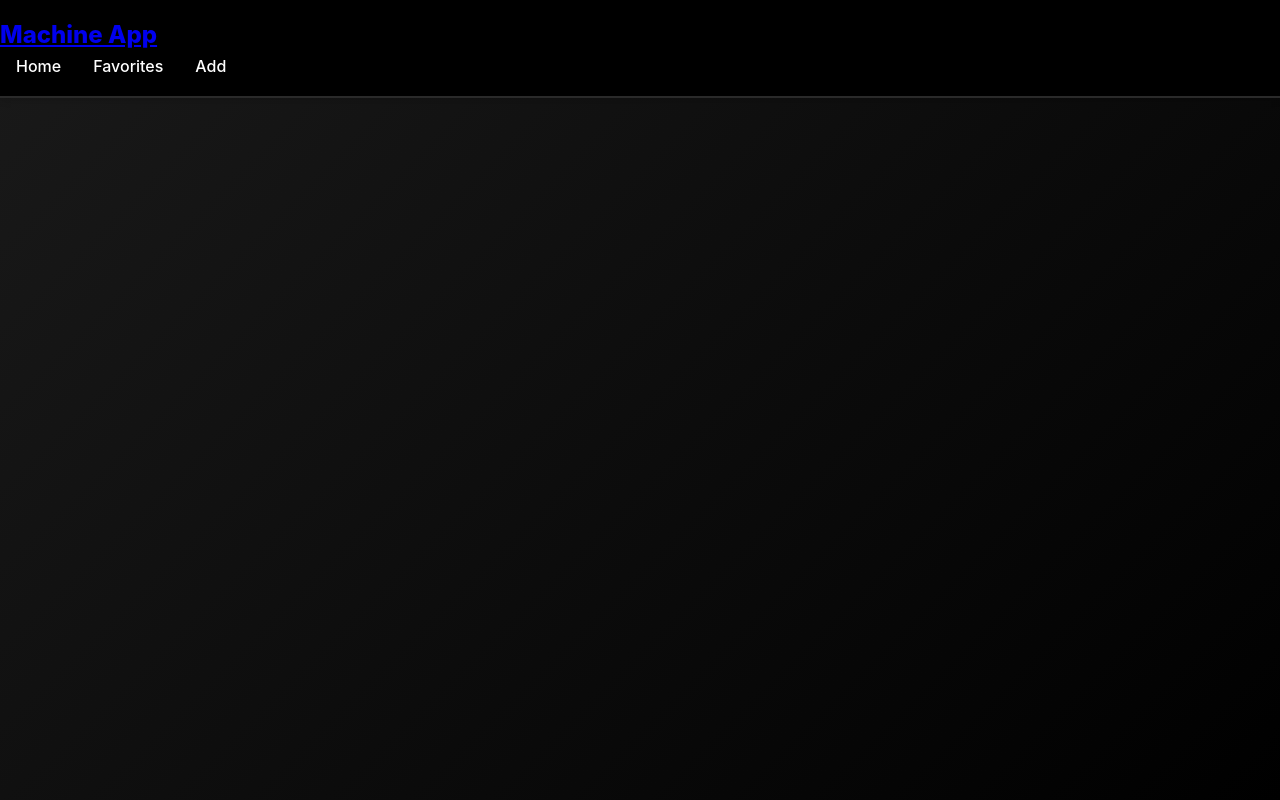
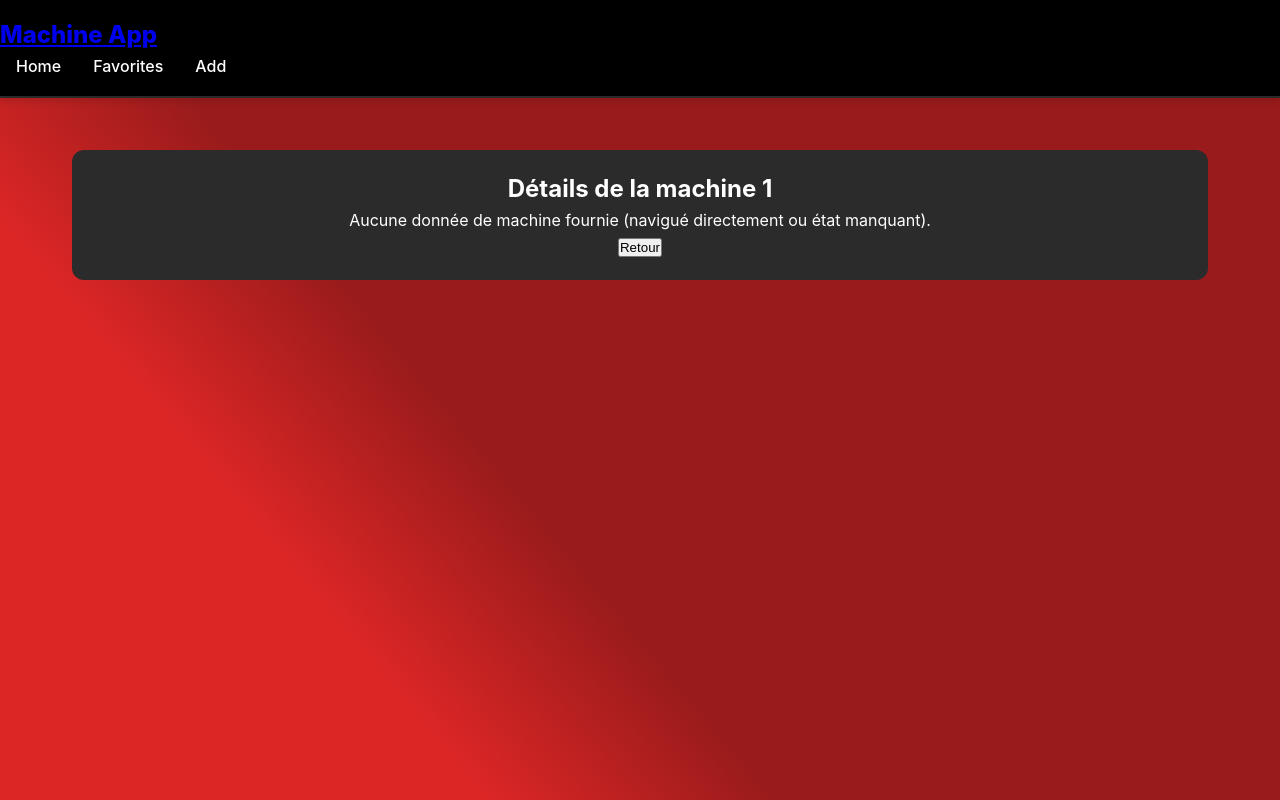
Before and after one commit to Saphire63/muscuApplicationReact, a React (Vite) app in the folder web/: page /machine/1 in a window 1280 px wide. Built offline with nearby package versions, Linux system fonts and the light colour scheme.

Commit message:
ajout de la page info

```diff
--- a/web/src/App.jsx
+++ b/web/src/App.jsx
@@ -9,6 +9,7 @@ import Home from "./pages/Home"
 import Favorites from "./pages/Favorites";
 import NavBar from "./components/NavBar";
 import AddMachine from "./pages/AddMachine";
+import MachineInfos from "./pages/MachineInfos";
 
 function App() {
   return (
@@ -19,6 +20,7 @@ function App() {
           <Route path="/" element ={<Home/>}/>
           <Route path="/favorites" element ={<Favorites/>}/>
           <Route path ="/add" element ={<AddMachine/>}/>
+          <Route path ="/machine/:id" element ={<MachineInfos/>}/>
         </Routes>
       </main>
     </div>
--- a/web/src/components/machineCard.jsx
+++ b/web/src/components/machineCard.jsx
@@ -1,7 +1,7 @@
 
 import "../css/global.css"
 import "../css/machineCard.css"
-function MachineCard({machine}){
+function MachineCard({machine,onClick}){
 
 
     // function OnOkClicked(){
@@ -11,7 +11,7 @@ function MachineCard({machine}){
         alert("favorite clicked")
     }
     return (
-    <div className="machine-card">
+    <div className="machine-card" onClick={onClick}>
         <div className="machine-infos">
             <h3>{machine.title}</h3>
         </div>
--- a/web/src/css/global.css
+++ b/web/src/css/global.css
@@ -62,7 +62,7 @@ box-sizing: border-box;
 /* Styles de base */
 body {
 font-family: 'Inter', -apple-system, BlinkMacSystemFont, 'Segoe UI', sans-serif;
-background: linear-gradient(135deg, var(--dark-gray) 0%, var(--black) 100%);
+background:linear-gradient(50deg, var(--primary-red) 25%, var(--dark-red) 40%);
 color: var(--white);
 min-height: 100vh;
 line-height: 1.6;
--- /dev/null
+++ b/web/src/css/machineInfos.css
@@ -0,0 +1,14 @@
+.machine-info {
+    background-color: #2b2b2b;
+    color: white;
+    padding: 20px;
+    border-radius: 12px;
+    margin-top: 20px;
+    text-align: center;
+}
+
+.machine-info-img {
+    width: 500px;
+    border-radius: 8px;
+    margin-bottom: 10px;
+}
--- /dev/null
+++ b/web/src/models/Machine.js
@@ -0,0 +1,18 @@
+class Machine {
+    constructor(id, title, image, alt, poidsMax = 0, poidsActuel = 0) {
+        this.id = id
+        this.title = title
+        this.image = image
+        this.alt = alt
+        this.poidsMax = poidsMax
+        this.poidsActuel = poidsActuel
+    }
+
+  // Exemple de méthode utile
+    progression() {
+        if (this.poidsMax === 0) return "0%"
+        return ((this.poidsActuel / this.poidsMax) * 100).toFixed(1) + "%"
+    }
+}
+
+export default Machine
--- a/web/src/pages/Home.jsx
+++ b/web/src/pages/Home.jsx
@@ -4,17 +4,22 @@ import "../css/global.css"
 import "../css/home.css"
 
 import { useState } from "react"
+import Machine from "../models/Machine.js"
+import { useNavigate } from "react-router-dom"
+
+
 
 function Home(){
     const [searchQuery, setSearchQuery] = useState ("");{/* set pour changer la valeur et searchQuery qui est la valeur elle meme,
                                                              permet de notifier la vue */}
     const [filteredMachines, setFilteredMachines] = useState([]);{/* pour le futur filtrage */}
+    const navigate = useNavigate();
 
-    const machines =[
-        {id: 1, title: "deadlift", image : "/images/sdt.jpg", alt : "soulever de terre"},
-        {id: 2, title: "benchpress", image : "/images/developpecouche.jpeg", alt : " développé couché"},
-        {id: 3, title: "squat", image : "/images/squat.jpg", alt : "Squat"},
-        {id: 4, title: "incline bench" , image : "/images/developperincline.png", alt : "développé incliné"},
+    const machines = [
+        new Machine(1, "deadlift", "/images/sdt.jpg", "soulever de terre", 200, 140),
+        new Machine(2, "benchpress", "/images/developpecouche.jpeg", "développé couché", 150, 100),
+        new Machine(3, "squat", "/images/squat.jpg", "Squat", 220, 160),
+        new Machine(4, "incline bench", "/images/developperincline.png", "développé incliné", 120, 80),
     ]
     const handleSearch = (e) => {
         e.preventDefault() // empeche le rechargement de la page
@@ -29,6 +34,14 @@ function Home(){
         );
         setSearchQuery("") // met ce qui est a l'intérieur a "" pour faire un clear meme en backend
     }
+
+
+    const handleMachineClick = (machine) => {
+        navigate(`/machine/${machine.id}`, { state: { machine } })
+    }
+
+
+
 
 
     const machinesToDisplay = filteredMachines.length > 0
@@ -47,7 +60,11 @@ function Home(){
         </form>
         <div className="machine-list">
             {machinesToDisplay.map(machine =>(  // .map parcours toute la liste machines et vas donner l'objet machine qui est égale a machineCard ...
-                <MachineCard machine={machine} key={machine.id}/>
+                <MachineCard
+                    machine={machine}
+                    key={machine.id}
+                    onClick={() => handleMachineClick(machine)}
+                />
             ))}
         </div>
     </div>
--- /dev/null
+++ b/web/src/pages/MachineInfos.jsx
@@ -0,0 +1,31 @@
+import { useLocation, useParams, useNavigate } from "react-router-dom"
+import "../css/global.css"
+import "../css/machineInfos.css"
+function MachineInfos(){
+    const { id } = useParams()
+    const location = useLocation()
+    const machine = location.state?.machine
+    const navigate = useNavigate()
+
+    if (!machine) {
+        return (
+            <div className="machine-info">
+                <h2>Détails de la machine {id}</h2>
+                <p>Aucune donnée de machine fournie (navigué directement ou état manquant).</p>
+                <button onClick={() => navigate(-1)}>Retour</button>
+            </div>
+        )
+    }
+
+    return (
+        <div className="machine-info">
+            <button onClick={() => navigate(-1)}>⬅️ Retour</button>
+            <h2>{machine.title}</h2>
+            <img src={machine.image} alt={machine.title} className="machine-info-img" />
+            <p>Poids max : {machine.poidsMax}</p>
+            <p>Poids Actuel : {machine.poidsActuel}</p>
+        </div>
+    )
+}
+
+export default MachineInfos
```
